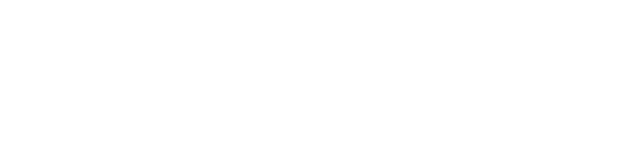
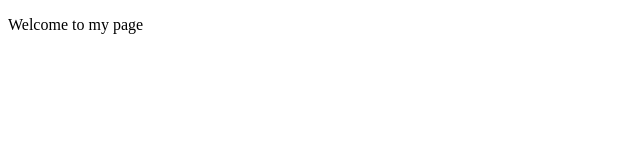
Before and after one commit to mgamamunbd/One, a plain HTML site: page index.html in a window 1280 px wide. Shown: the whole page, without its empty margins (0-640 px from the left). Drawn offline with Linux system fonts and the light colour scheme.

Commit message:
Second Commit

```diff
--- a/index.html
+++ b/index.html
@@ -6,5 +6,7 @@
     <meta name="viewport" content="width=device-width, initial-scale=1.0" />
     <title>Document</title>
   </head>
-  <body></body>
+  <body>
+    <p>Welcome to my page</p>
+  </body>
 </html>
```
